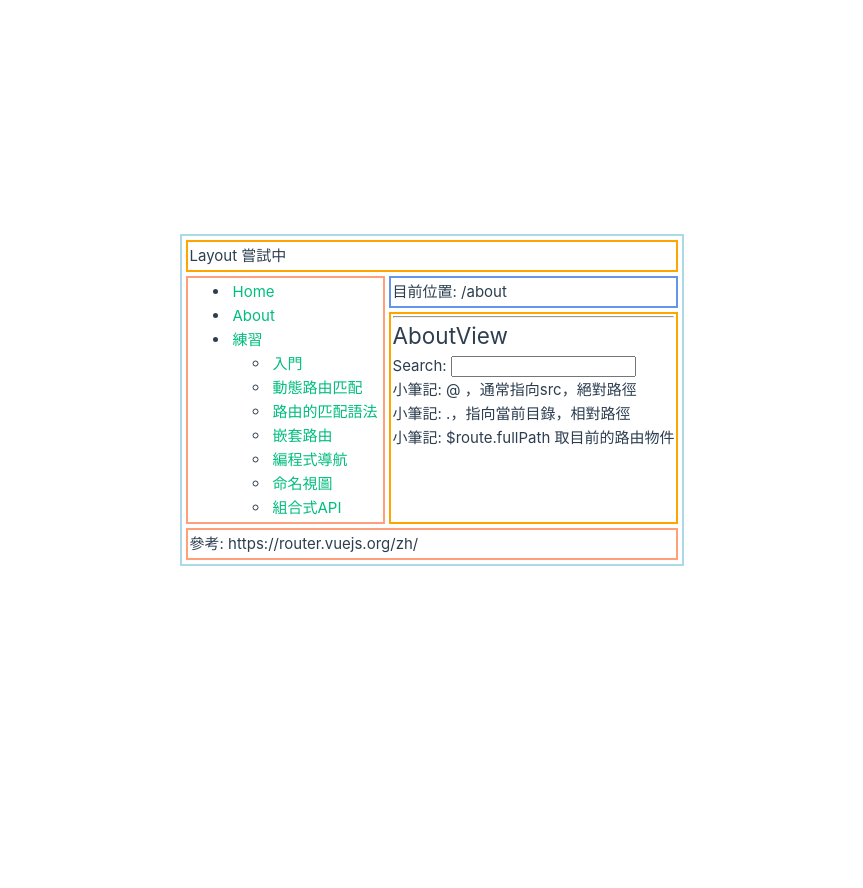
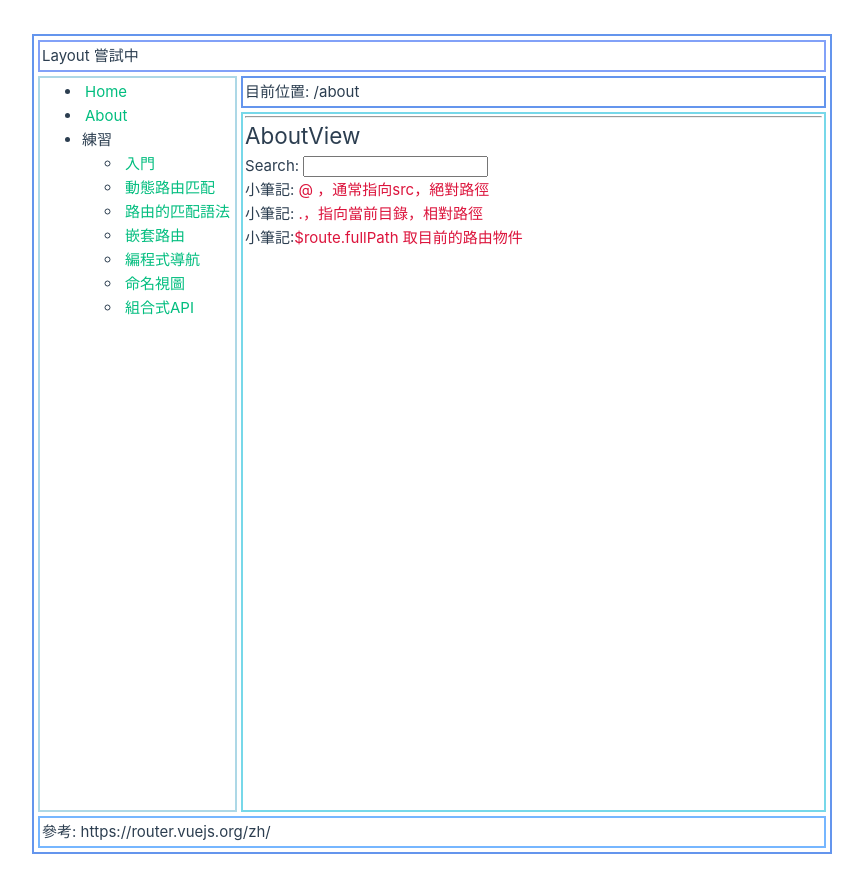
Before and after one commit to Teee24/VueRouter_Pinia_Practice, a Vue app: page /about in a window 1280 px wide. Shown: the whole page, without its empty margins (208-1071 px from the left). Before the commit the page ends 800 px from the top, so only its background shows below. Built offline with nearby package versions, Linux system fonts and the light colour scheme.

Commit message:
feat: 嘗試Layout完成

```diff
--- a/src/App.vue
+++ b/src/App.vue
@@ -1,6 +1,6 @@
 <script setup>
 import { RouterLink, RouterView } from 'vue-router'
-import demo from '@/components/Demo.vue'
+import demo from '@/components/DemoDisplay.vue'
 </script>
 
 <template>
@@ -8,7 +8,34 @@ import demo from '@/components/Demo.vue'
     <header>Layout 嘗試中</header>
     <div class="flexContent">
       <nav>
-        <demo />
+        <ul>
+          <li><RouterLink to="/">Home</RouterLink></li>
+          <li><RouterLink to="/about">About</RouterLink></li>
+          <li>練習</li>
+          <ul>
+            <li>
+              <RouterLink to="/demo/01">入門</RouterLink>
+            </li>
+            <li>
+              <RouterLink to="/demo/02">動態路由匹配</RouterLink>
+            </li>
+            <li>
+              <RouterLink to="/demo/03">路由的匹配語法</RouterLink>
+            </li>
+            <li>
+              <RouterLink to="/demo/04">嵌套路由</RouterLink>
+            </li>
+            <li>
+              <RouterLink to="/demo/05">編程式導航</RouterLink>
+            </li>
+            <li>
+              <RouterLink to="/demo/06">命名視圖</RouterLink>
+            </li>
+            <li>
+              <RouterLink to="/demo/07/123">組合式API</RouterLink>
+            </li>
+          </ul>
+        </ul>
       </nav>
       <div class="mainAsideContainer">
         <aside>
@@ -17,9 +44,7 @@ import demo from '@/components/Demo.vue'
             {{ $route.fullPath }}
           </p>
         </aside>
-        <main>
-          <RouterView />
-        </main>
+        <main><RouterView /></main>
       </div>
     </div>
     <footer>
@@ -32,25 +57,28 @@ import demo from '@/components/Demo.vue'
 header {
   padding: 2px;
   margin: 2px;
-  border: 2px solid orange;
+  border: 2px solid rgb(130, 161, 248);
 }
 main {
   padding: 2px;
   margin: 2px;
-  border: 2px solid orange;
+  border: 2px solid rgb(119, 216, 233);
   flex: 1;
 }
 .flexContainer {
+  width: 800px;
+  height: 820px;
+  padding: 2px;
+  margin: 2px;
+  border: 2px solid cornflowerblue;
+  display: flex;
+  flex-direction: column;
+}
+
+nav {
   padding: 2px;
   margin: 2px;
   border: 2px solid lightblue;
-  display: flex;
-  flex-direction: column;
-}
-nav {
-  padding: 2px;
-  margin: 2px;
-  border: 2px solid lightsalmon;
   flex: 0 0 auto;
 }
 aside {
@@ -61,7 +89,7 @@ aside {
 footer {
   padding: 2px;
   margin: 2px;
-  border: 2px solid lightsalmon;
+  border: 2px solid rgb(118, 182, 255);
 }
 .flexContent {
   display: flex;
--- a/src/components/Demo.vue
+++ /dev/null
@@ -1,34 +0,0 @@
-<script setup></script>
-<template>
-  <div class="demo">
-    <ul>
-      <li><RouterLink to="/">Home</RouterLink></li>
-      <li><RouterLink to="/about">About</RouterLink></li>
-      <li><RouterLink to="/demo">練習</RouterLink></li>
-      <ul>
-        <li>
-          <RouterLink to="/demo/01">入門</RouterLink>
-        </li>
-        <li>
-          <RouterLink to="/demo/02">動態路由匹配</RouterLink>
-        </li>
-        <li>
-          <RouterLink to="/demo/03">路由的匹配語法</RouterLink>
-        </li>
-        <li>
-          <RouterLink to="/demo/04">嵌套路由</RouterLink>
-        </li>
-        <li>
-          <RouterLink to="/demo/05">編程式導航</RouterLink>
-        </li>
-        <li>
-          <RouterLink to="/demo/06">命名視圖</RouterLink>
-        </li>
-        <li>
-          <RouterLink to="/demo/07/123">組合式API</RouterLink>
-        </li>
-      </ul>
-    </ul>
-  </div>
-</template>
-<style></style>
--- /dev/null
+++ b/src/components/DemoDisplay.vue
@@ -0,0 +1,7 @@
+<script setup></script>
+<template>
+  <div class="demo">
+    <router-view></router-view>
+  </div>
+</template>
+<style></style>
--- a/src/router/index.js
+++ b/src/router/index.js
@@ -7,7 +7,7 @@ import AboutView from '@/views/AboutView.vue'
 // 路徑參數
 import UserPost from '@/views/UserExample/UserPost.vue'
 
-import Demo from '@/components/Demo.vue'
+import Demo from '@/components/DemoDisplay.vue'
 import StartedView from '@/views/VueRouterPractice/01_StartedView.vue'
 import DynamicRouteView from '@/views/VueRouterPractice/02_DynamicRouteView.vue'
 import RoutesMatching from '@/views/VueRouterPractice/03_RoutesMatching.vue'
@@ -68,7 +68,6 @@ const router = createRouter({
         { path: '03', component: RoutesMatching },
         { path: '04', component: NestedRoutes },
         { path: '05', component: ProgrammaticNavigation },
-        // { path: '07/:id', component: CompositionApi },
         {
           path: '07/:id',
           component: () => import('@/views/VueRouterPractice/CompositionAPI.vue')
--- a/src/views/AboutView.vue
+++ b/src/views/AboutView.vue
@@ -22,9 +22,9 @@ const search = computed({
     <h2>AboutView</h2>
     <!-- v-model.trim->預設自動移除使用者輸入內容中兩端的空格 -->
     <label> Search: <input v-model.trim="search" maxlength="20" /> </label>
-    <p><span style="color: cornflowerblue"></span>小筆記: @ ，通常指向src，絕對路徑</p>
-    <p>小筆記: .，指向當前目錄，相對路徑</p>
-    <p>小筆記: $route.fullPath 取目前的路由物件</p>
+    <p>小筆記:<span style="color: crimson"> @ ，通常指向src，絕對路徑</span></p>
+    <p>小筆記: <span style="color: crimson">.，指向當前目錄，相對路徑</span></p>
+    <p>小筆記:<span style="color: crimson">$route.fullPath 取目前的路由物件</span></p>
   </div>
 </template>
 
```
